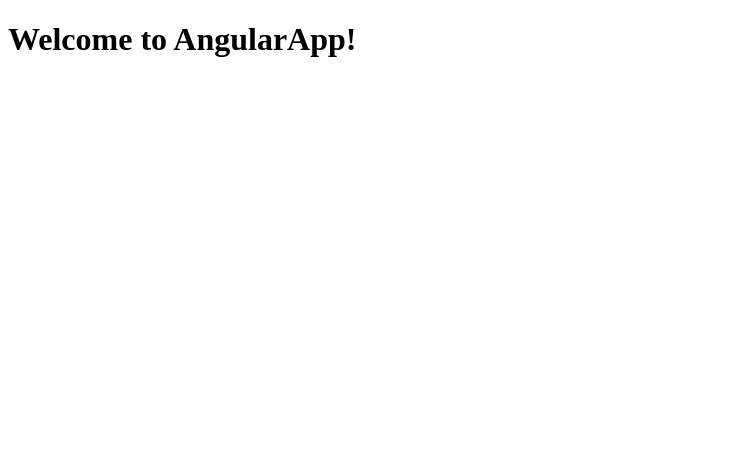
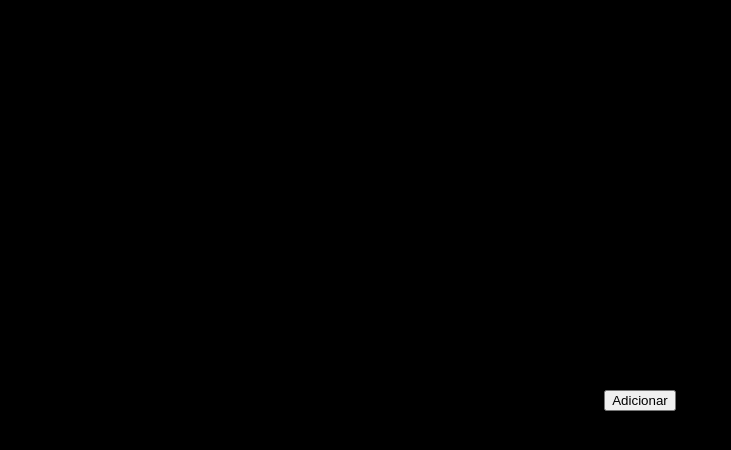
Before and after one commit to KelvynSinhorini/AngularApp, an Angular app: page / in a window 1280 px wide. Shown: the top 450 px of the page, without its empty margins (0-731 px from the left). Built offline with nearby package versions, Linux system fonts and the light colour scheme.

Commit message:
feat: ajustes iniciais

```diff
--- a/angular.json
+++ b/angular.json
@@ -7,8 +7,8 @@
       "projectType": "application",
       "schematics": {
         "@schematics/angular:component": {
-          "inlineTemplate": true,
-          "inlineStyle": true,
+          "inlineTemplate": false,
+          "inlineStyle": false,
           "style": "scss",
           "skipTests": true
         },
--- /dev/null
+++ b/src/app/app.component.html
@@ -0,0 +1 @@
+<router-outlet />
--- a/src/app/app.component.ts
+++ b/src/app/app.component.ts
@@ -5,12 +5,7 @@ import { RouterOutlet } from '@angular/router';
   selector: 'app-root',
   standalone: true,
   imports: [RouterOutlet],
-  template: `
-    <h1>Welcome to {{title}}!</h1>
-
-    <router-outlet />
-  `,
-  styles: [],
+  templateUrl: './app.component.html',
 })
 export class AppComponent {
   title = 'AngularApp';
--- a/src/app/app.routes.ts
+++ b/src/app/app.routes.ts
@@ -1,3 +1,6 @@
 import { Routes } from '@angular/router';
+import { HomeComponent } from './components/home/home.component';
 
-export const routes: Routes = [];
+export const routes: Routes = [
+    { path: '**', component: HomeComponent }
+];
--- /dev/null
+++ b/src/app/components/home/home.component.html
@@ -0,0 +1,3 @@
+<div>
+    <button>Adicionar</button>
+</div>
--- /dev/null
+++ b/src/app/components/home/home.component.scss
@@ -0,0 +1,6 @@
+div {
+    display: flex;
+    justify-content: center;
+    align-items: center;
+    height: 100vh;
+}
--- a/src/index.html
+++ b/src/index.html
@@ -1,8 +1,8 @@
 <!doctype html>
-<html lang="en">
+<html lang="pt-br">
 <head>
   <meta charset="utf-8">
-  <title>AngularApp</title>
+  <title>Angular App</title>
   <base href="/">
   <meta name="viewport" content="width=device-width, initial-scale=1">
   <link rel="icon" type="image/x-icon" href="favicon.ico">
--- a/src/styles.scss
+++ b/src/styles.scss
@@ -1 +1,23 @@
-/* You can add global styles to this file, and also import other style files */
+html,
+body,
+p,
+h1,
+h2,
+h3,
+h4 {
+  margin: 0;
+  padding: 0;
+  box-sizing: border-box;
+}
+
+html,
+body,
+app-root {
+  height: 100%;
+  background-color: black;
+}
+
+app-root {
+  display: flex;
+  flex-direction: column;
+}
```
Also changed, not shown: src/app/components/home/home.component.ts (added, +12 -0 lines).
